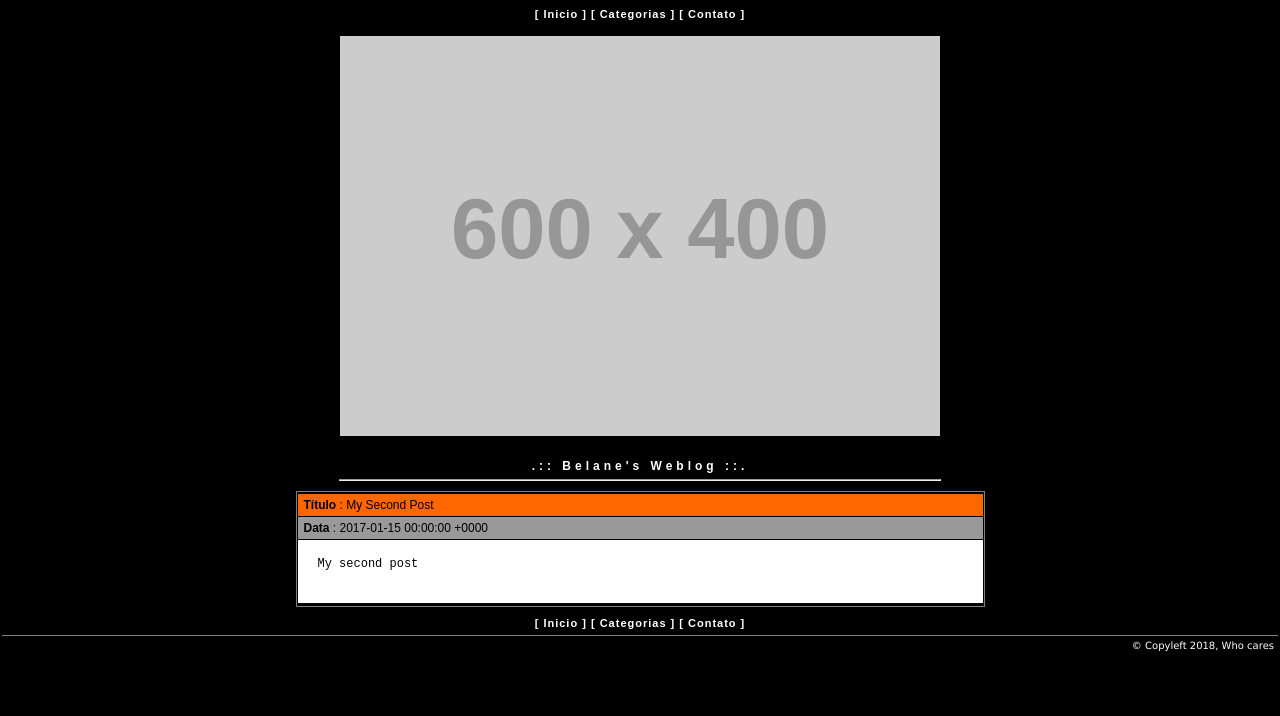
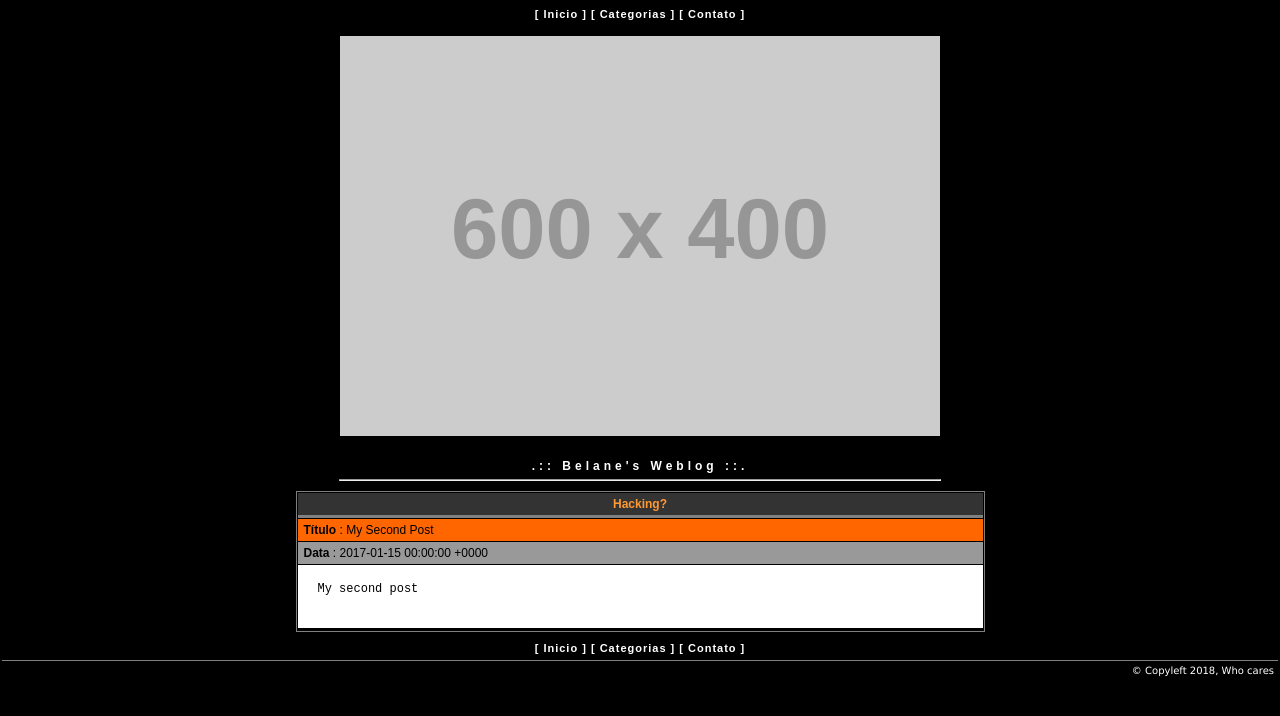
Before and after one commit to nick-belane/nick-belane.github.io, a Jekyll site: the page built from _posts/2017-01-15-my-second-post.md, in a window 1280 px wide. Shown: the top 716 px of the page. Built offline with Jekyll 4.4.1, drawn with Linux system fonts in a browser that asks for light colours.

Commit message:
Update default.html

```diff
--- a/_layouts/default.html
+++ b/_layouts/default.html
@@ -2,7 +2,9 @@
 {% include header.html %}
 <div style="padding-top: 4px; padding-bottom: 4px;">
    <div class="around">
-      <!--  include details.html -->
+      {% unless page.category == null %}
+         {% include details.html %}
+      {% endunless %}
       <div style="border-top: 1px solid black; border-bottom: 2px solid black">
          {% if page.title %}
          <div class="opt" id="article">
```
